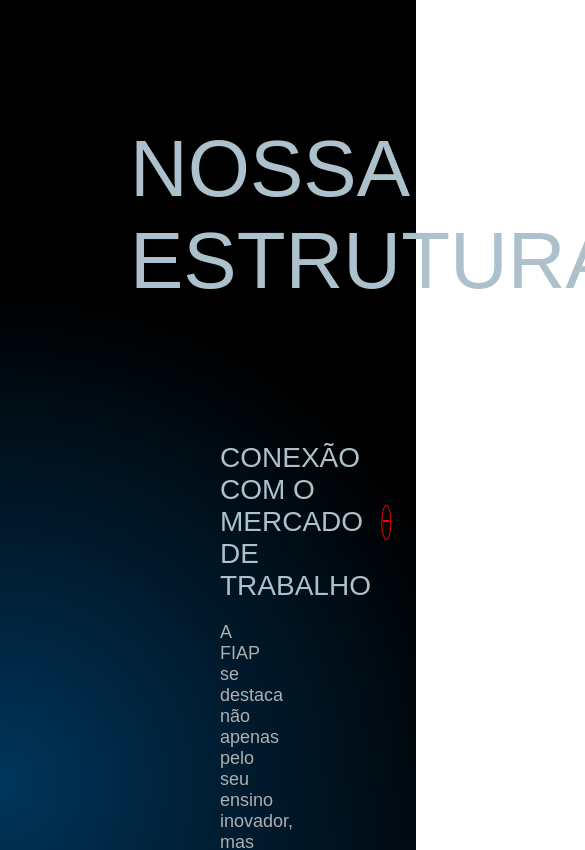
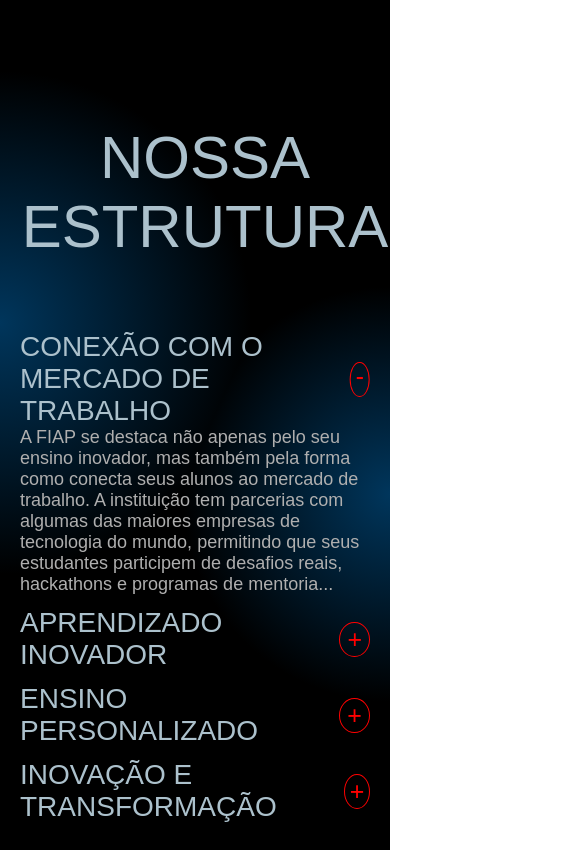
Before and after one commit to totagoma/Teste-t-cnico-FIAP---Pessoa-Programadora-Front-end-Trainee-main, a plain HTML site: page index.html in a window 390 px wide. Shown: the part 2500-3350 px from the top of the page, 585 px wide, since content can reach past the window. Drawn offline with Linux system fonts and the light colour scheme.

Commit message:
Ajustando o (nOSSA ESTRUTURA)
section class="texto-imagem-preto">
ajustando e redimensionando

```diff
--- a/style.css
+++ b/style.css
@@ -640,9 +640,18 @@ Adicionando a animação para os elementos de texto
 /* ============================================
    SEÇÃO TEXTO IMAGEM COM FUNDO PRETO
 ============================================ */
+/* ============================================
+   SEÇÃO TEXTO IMAGEM COM FUNDO PRETO
+============================================ */
+
+/* ============================================
+   SEÇÃO TEXTO IMAGEM COM FUNDO PRETO
+============================================ */
+
+/* Título h2 */
 .texto-imagem-preto h2 {
     color: #ACC1CC;
-    font-size: 80px;
+    font-size: 80px; /* Tamanho de fonte para desktop */
     text-transform: uppercase;
     margin-bottom: 75px;
     font-weight: 500;
@@ -650,13 +659,53 @@ Adicionando a animação para os elementos de texto
     padding-left: 130px;
 }
 
+/* Ajustes para telas menores */
+@media (max-width: 768px) {
+    .texto-imagem-preto h2 {
+        font-size: 60px; /* Tamanho reduzido para dispositivos móveis */
+        margin-bottom: 50px; /* Distância inferior reduzida */
+        padding-left: 20px; /* Menor padding à esquerda */
+        text-align: center; /* Alinhamento centralizado */
+    }
+
+    .texto-imagem-preto {
+        padding-top: 100px;
+        padding-right: 20px;
+        padding-left: 20px;
+    }
+
+    .item-texto-imagem {
+        padding-left: 20px; /* Menor padding para itens */
+    }
+
+    .texto-imagem-preto h3 {
+        font-size: 24px; /* Reduzindo o tamanho para mobile */
+        margin: 20px 0 10px;
+        width: 90%; /* Garantir que o h3 não fique comprimido */
+    }
+
+    .texto-imagem-preto p {
+        font-size: 16px; /* Tamanho da fonte ajustado */
+        margin-bottom: 15px; /* Menor margem inferior */
+        width: 90%; /* Garantir que o parágrafo não fique comprimido */
+    }
+
+    .toggle-icon {
+        width: 30px; /* Tamanho do ícone */
+        height: 30px;
+        font-size: 20px;
+    }
+}
+
+/* Estilo para o container com fundo preto */
 .texto-imagem-preto {
     background: radial-gradient(circle at left 35%, #006BB780 0%, #000000 30%),
         radial-gradient(circle at right center, #006BB780 0%, #000000 30%),
         #000000;
     background-blend-mode: lighten;
     padding-top: 200px;
-    padding-right: 416px;
+    padding-right: 0px; /* Removido o padding direito */
+    padding-left: 0px; /* Removido o padding esquerdo */
     padding-bottom: 220px;
     width: 100%;
     min-height: 75vh;
@@ -665,51 +714,101 @@ Adicionando a animação para os elementos de texto
     font-family: 'Gotham HTF', sans-serif;
 }
 
+/* Estilo para os itens com texto expansível */
 .item-texto-imagem {
-    padding-left: 200px;
+    padding-left: 0px; /* Removido padding esquerdo */
+    margin-bottom: 20px;
+    width: 100%; /* Aumentando a largura dos itens para ocupar 100% do container */
+    max-width: 100%; /* Garantir que a largura não ultrapasse 100% */
+    margin: 0 auto; /* Centralizando */
+    padding-right: 0px; /* Removido o padding direito */
 }
 
 .item-texto-imagem p {
     display: none;
     margin-top: 10px;
+    width: 100%;
 }
 
+/* Estilo dos itens de texto expansível com borda inferior */
 .item-texto-imagem {
     cursor: pointer;
+    border-bottom: 2px solid transparent;
+    transition: border-color 0.3s ease-in-out;
 }
 
+/* Container que envolve os itens */
 .container-estrutura {
     display: flex;
     flex-direction: column;
     gap: 10px;
     padding: 20px;
+    width: 100%; /* Agora ocupa 100% da largura da tela */
+    margin: 0 auto; /* Centralizando */
 }
 
+/* Subtítulo h3 */
 .texto-imagem-preto h3 {
     color: #ACC1CC;
     font-size: 28px;
     margin: 40px 0 20px;
     font-weight: 500;
     text-transform: uppercase;
+    width: 100%; /* Agora ocupa toda a largura do container */
+    max-width: 100%; /* Garantir que o h3 ocupe 100% da largura do container */
+    margin: 0 auto; /* Centralizando */
 }
 
+/* Parágrafo p */
 .texto-imagem-preto p {
     color: #AFAFAF;
     font-size: 18px;
     margin-bottom: 20px;
     padding-left: 0px;
+    width: 100%; /* Agora ocupa toda a largura do container */
+    max-width: 100%; /* Garantir que o parágrafo ocupe 100% da largura */
+    margin: 0 auto; /* Centralizando */
 }
 
-.item-texto-imagem {
-    margin-bottom: 20px;
-    border-bottom: 2px solid transparent;
-    transition: border-color 0.3s ease-in-out;
+/* Ícones + e - dentro das bolinhas */
+.toggle-icon {
+    width: 35px; /* Tamanho do ícone */
+    height: 35px;
+    background-color: transparent;
+    border: 1px solid red;
+    border-radius: 50%;
+    display: flex;
+    justify-content: center;
+    align-items: center;
+    font-size: 25px;
+    color: red;
+    transition: transform 0.3s ease;
+    cursor: pointer;
 }
 
-.item-texto-imagem p {
-    display: inline-block;
+/* Ícone quando o item está aberto (rotacionando para -) */
+.item-texto-imagem.open h3 .toggle-icon {
+    transform: rotate(180deg); /* Rotaciona o ícone */
+}
+
+/* Estilo do item de parágrafo e o ícone */
+.item-texto-imagem h3 {
+    display: flex;
+    justify-content: space-between;
+    align-items: center;
     width: 100%;
 }
+
+/* Estilo do botão para o ícone de abrir/fechar */
+.item-texto-imagem h3 .toggle-icon {
+    margin-left: 10px;
+}
+
+/* Quando o item de parágrafo está aberto */
+.item-texto-imagem.open p {
+    display: block;
+}
+
 
 /* ============================================
    FOOTER (RODAPÉ)
```
